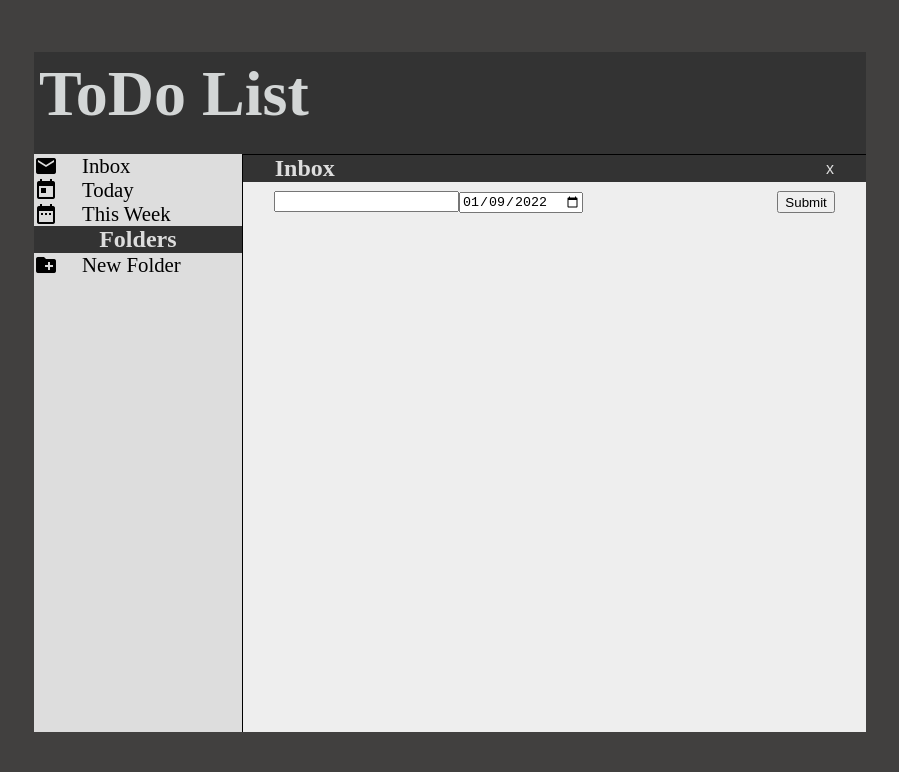
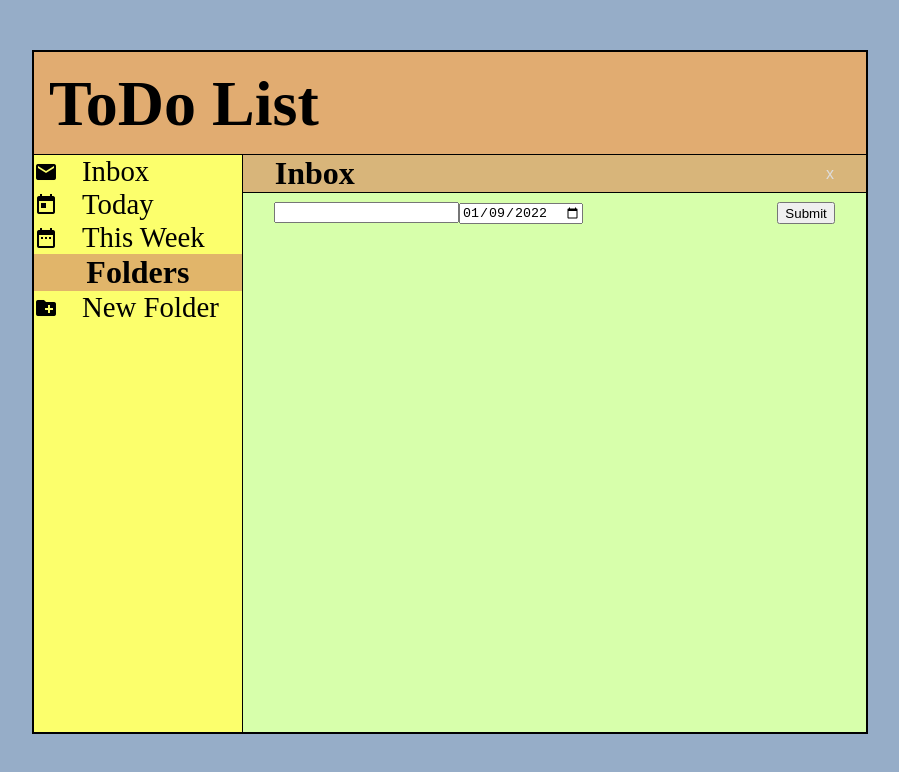
Before and after one commit to Rockdhor/todoList, a website built with webpack: page dist/index.html in a window 1280 px wide. Shown: the whole page, without its empty margins (200-1099 px from the left). Built offline with nearby package versions, Linux system fonts and the light colour scheme.

Commit message:
Bugfix & styling change

```diff
--- a/src/modules/StorageManager.js
+++ b/src/modules/StorageManager.js
@@ -8,7 +8,7 @@ export default class StorageManager {
     }
 
     initialize = () => {
-        if (localStorage.length === 0) {
+        if (localStorage.folders === undefined) {
             let folders = {
                 Inbox : inboxFolder
             };
--- a/src/style.css
+++ b/src/style.css
@@ -3,7 +3,7 @@
 }
 
 body {
-    background-color: #41403f   ;
+    background-color: #96ADC8   ;
 }
 
 #root {
@@ -24,6 +24,7 @@ body {
     animation-iteration-count: infinite;
     position: relative;
     left: -10px;
+    border: solid 2.5px black;
 }
 
 @keyframes box-shadow-move {
@@ -33,14 +34,17 @@ body {
 
 #titleBar {
     background-color: #333333;
+    background-color: rgba(216, 157, 106, .75);
     height: 15%;
+
 }
 
 #titleBar h1 {
     margin: 0;
-    padding: 5px;
+    padding: 15px;
     font-size: 4rem;
-    color: #d3d6d6;
+    background-color: rgba(252, 255, 108, .1);
+
 }
 
 #container {
@@ -50,9 +54,12 @@ body {
 
 #sideMenu {
     background-color: #dddddd;
+    background-color: #FCFF6C;
     height: auto;
     width: 25%;
+    border-top: solid 1px black;
     border-right: solid 1px black;
+
 }
 
 #sideMenu ul {
@@ -60,6 +67,7 @@ body {
 }
 
 nav div {
+    font-size: 1.8rem;
     text-align: center;
     cursor: pointer;
     display: flex;
@@ -76,26 +84,26 @@ nav div:hover {
 nav div i {
     display:inline-block;
     margin-right: 1em;
-    font-size: 1.3em;
     position: relative;
 }
 
 nav div p {
     display:inline-block;
-    font-size: 1.3em;
     position: relative;
 }
 
 #sideMenu h2 {
+    font-size: 2rem;
     width: 100%;
     text-align: center;
     background-color: rosybrown;
-    background-color: #333333;
-    color: #dddddd;
+    background-color: rgba(216, 157, 106, .75);
+
 }
 
 #sideContainer {
     background-color: #eeeeee;
+    background-color: #D7FFAB;
     height: auto;
     width: 75%;
     overflow-y: auto;
@@ -107,12 +115,14 @@ nav div p {
     text-align: center;
     background-color: rosybrown;
     background-color: #333333;
-    color: #dddddd;
     display: flex;
     justify-content: space-between;
+    background-color: rgba(216, 157, 106, .75);
+    border-bottom: solid 1px black;
 }
 #folderBar h2 {
     padding-left: 2.5vw;
+    font-size: 2rem;
 }
 #folderBar button {
     background: none;
```
